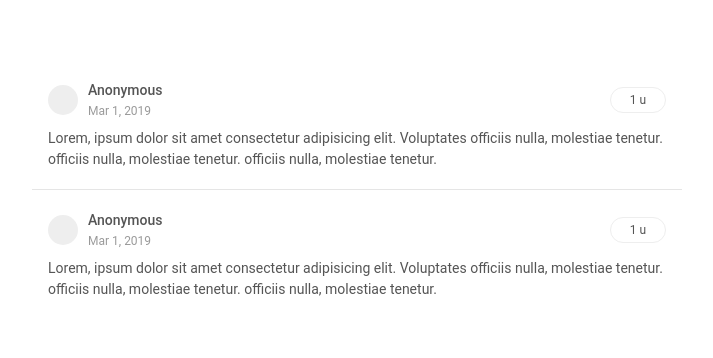
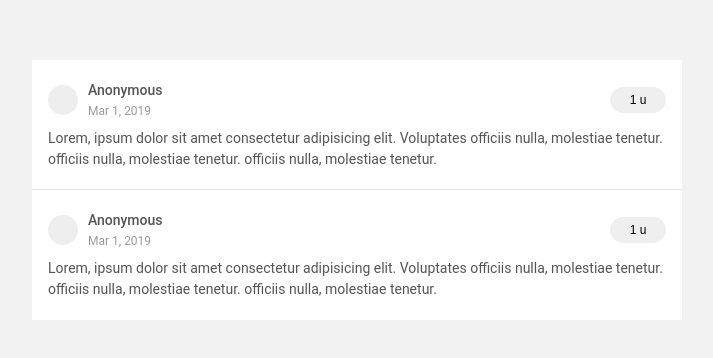
Before and after one commit to rubencarvalho/questions-app, a React (Create React App) app: page / in a window 1280 px wide. Shown: the part 210-568 px from the top of the page, without its empty margins (283-996 px from the left). Built offline with nearby package versions, Linux system fonts and the light colour scheme.

Commit message:
Finished single card item positioning

```diff
--- a/src/app/GlobalStyle.js
+++ b/src/app/GlobalStyle.js
@@ -13,6 +13,7 @@ export default createGlobalStyle`
     align-items: center;
     height: 100vh;
     line-height: 1.5;
+    background: #f2f2f2;
   }
 
   h1, h2, h3, h4, h5, h6,
--- a/src/cards/Card.js
+++ b/src/cards/Card.js
@@ -10,7 +10,7 @@ export default function Card() {
           <div className="card__author">Anonymous</div>
           <div className="card__date">Mar 1, 2019</div>
         </div>
-        <div className="card__action">1 u</div>
+        <button className="card__action">1 u</button>
       </div>
       <div className="card__message">
         Lorem, ipsum dolor sit amet consectetur adipisicing elit. Voluptates
--- a/src/cards/CardStyle.js
+++ b/src/cards/CardStyle.js
@@ -10,7 +10,7 @@ const StyledCard = styled.section`
   padding: 20px 16px 20px 16px;
   color: #555;
   grid-gap: 8px;
-  transition: background 0.3s ease-in-out;
+  background-color: #fff;
 
   &:not(:last-child) {
     border-bottom: 1px solid rgba(0, 0, 0, 0.1);
@@ -58,6 +58,14 @@ const StyledCard = styled.section`
     font-size: 12px;
     align-items: center;
     justify-content: center;
+    &:hover {
+      cursor: pointer;
+      background: #eee;
+    }
+
+    &:focus {
+      outline: none;
+    }
   }
 
   .card__message {
```
